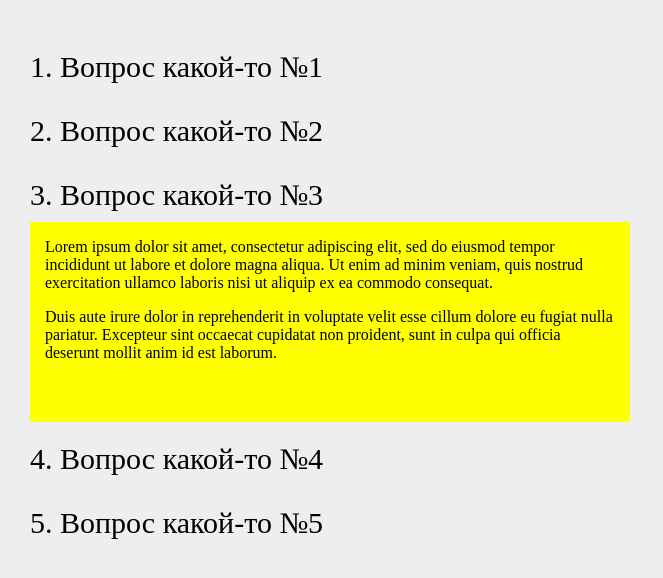
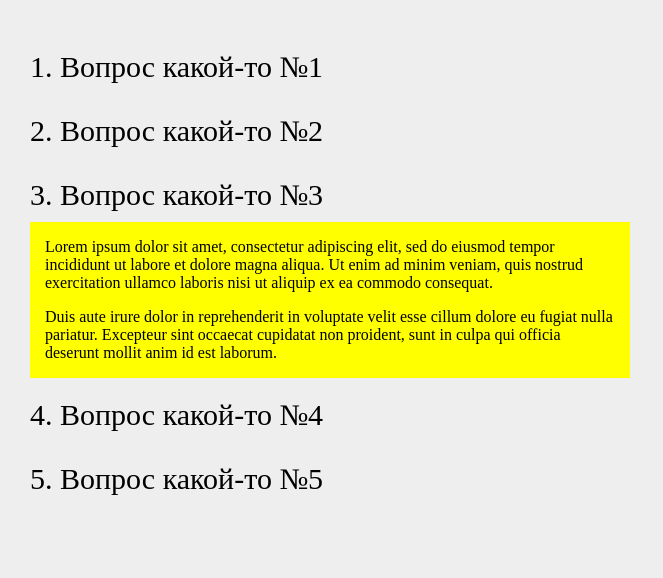
Before and after one commit to Mrcrabus/hw4_1, a plain HTML site: page index.html in a window 1280 px wide. Both pictures are taken after a click on the element 330 px from the left and 200 px from the top of the page. Shown: the whole page, without its empty margins (0-663 px from the left). Drawn offline with Linux system fonts and the light colour scheme.

Commit message:
Well done

```diff
--- a/css/styles.css
+++ b/css/styles.css
@@ -24,12 +24,12 @@ html, body {
     overflow: hidden;
     padding: 0 15px;
     opacity: 0;
-    transition: height 0.5s;
-    height: 0;
+    transition: max-height 0.5s;
+    max-height: 0;
 }
 
 .faq .item .answer.visible {
-    height: 200px;
+    max-height: 1000px;
 }
 
 .faq .item .answer.open {
--- a/js/scripts.js
+++ b/js/scripts.js
@@ -15,7 +15,7 @@ window.addEventListener('load', function () {
             answer.classList.remove('visible');
 
 
-            answer.addEventListener('transitionend', function () {
+            answer.addEventListener('finish', function () {
                 answer.classList.remove('open');
 
             });
```
